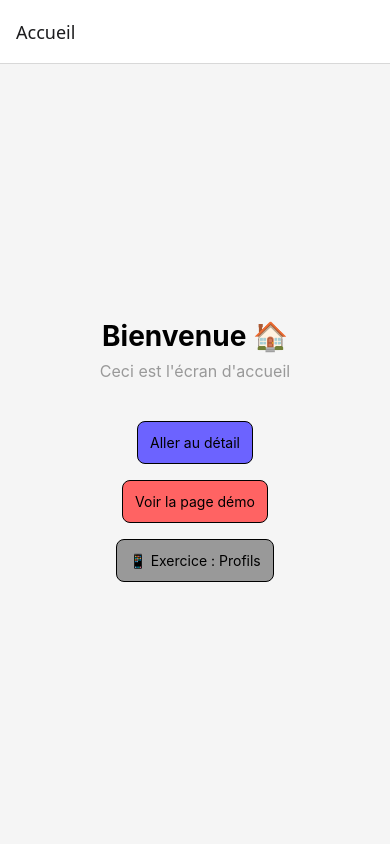
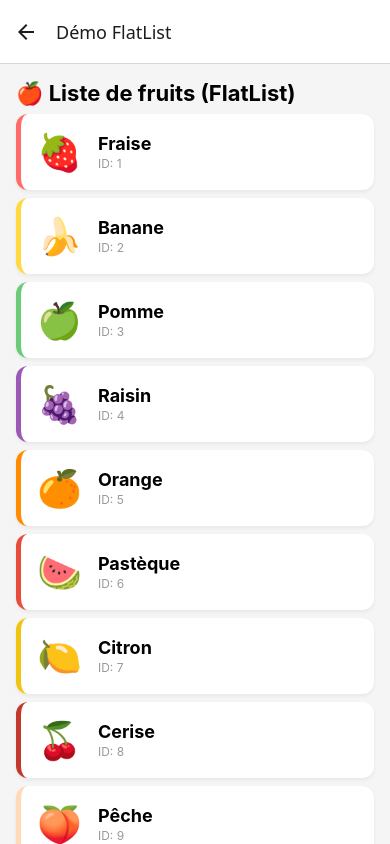
Before and after one commit to samir0067/ynov-learn, a React Native app: screen /FlatListDemo in a window 390 px wide. Built offline with nearby package versions, Linux system fonts and the light colour scheme.

Commit message:
feat(créneau-3): ajout navigation FlatListDemo

```diff
--- a/App.tsx
+++ b/App.tsx
@@ -4,6 +4,7 @@ import { createNativeStackNavigator } from '@react-navigation/native-stack';
 import DetailScreen from './src/screens/DetailScreen';
 import DemoScreen from './src/screens/DemoScreen';
 import ProfileScreen from './src/screens/ProfileScreen';
+import FlatListDemoScreen from './src/screens/FlatListDemoScreen';
 
 const Stack = createNativeStackNavigator();
 
@@ -15,6 +16,11 @@ export default function App() {
         <Stack.Screen name='Detail' component={DetailScreen} options={{ title: "Détail" }} />
         <Stack.Screen name='Demo' component={DemoScreen} options={{ title: "Démo composants" }} />
         <Stack.Screen name='Profile' component={ProfileScreen} options={{ title: "Profils" }} />
+        <Stack.Screen
+          name="FlatListDemo"
+          component={FlatListDemoScreen}
+          options={{ title: "Démo FlatList" }}
+        />
       </Stack.Navigator>
     </NavigationContainer>
   );
--- /dev/null
+++ b/src/screens/FlatListDemoScreen.tsx
@@ -0,0 +1,91 @@
+import { View, Text, Image, FlatList, StyleSheet } from "react-native";
+import { COLORS } from "../constants/colors";
+
+// Nos données : une liste de fruits avec emoji et couleur
+const FRUITS = [
+  { id: "1", name: "Fraise", emoji: "🍓", color: "#FF6B6B" },
+  { id: "2", name: "Banane", emoji: "🍌", color: "#FFD93D" },
+  { id: "3", name: "Pomme", emoji: "🍏", color: "#6BCB77" },
+  { id: "4", name: "Raisin", emoji: "🍇", color: "#9B59B6" },
+  { id: "5", name: "Orange", emoji: "🍊", color: "#FF8C00" },
+  { id: "6", name: "Pastèque", emoji: "🍉", color: "#E74C3C" },
+  { id: "7", name: "Citron", emoji: "🍋", color: "#F1C40F" },
+  { id: "8", name: "Cerise", emoji: "🍒", color: "#C0392B" },
+  { id: "9", name: "Pêche", emoji: "🍑", color: "#FFDAB9" },
+  { id: "10", name: "Kiwi", emoji: "🥝", color: "#2ECC71" },
+  { id: "11", name: "Mangue", emoji: "🥭", color: "#F39C12" },
+  { id: "12", name: "Ananas", emoji: "🍍", color: "#F7DC6F" },
+];
+
+// Le composant qui affiche UN fruit (une ligne de la liste)
+function FruitItem({ fruit }: { fruit: (typeof FRUITS)[0] }) {
+  return (
+    <View style={[styles.fruitCard, { borderLeftColor: fruit.color }]}>
+      <Text style={styles.emoji}>{fruit.emoji}</Text>
+      <View>
+        <Text style={styles.fruitName}>{fruit.name}</Text>
+        <Text style={styles.fruitId}>ID: {fruit.id}</Text>
+      </View>
+    </View>
+  );
+}
+
+export default function FlatListDemoScreen() {
+  return (
+    <View style={styles.screen}>
+      <FlatList
+        data={FRUITS}
+        keyExtractor={(item) => item.id}
+        renderItem={({ item }) => <FruitItem fruit={item} />}
+        ListHeaderComponent={
+          <Text style={styles.header}>🍎 Liste de fruits (FlatList)</Text>
+        }
+        ListFooterComponent={<View style={{ height: 200 }} />}
+        ItemSeparatorComponent={() => <View style={{ height: 8 }} />}
+      />
+    </View>
+  );
+}
+
+const styles = StyleSheet.create({
+  screen: {
+    flex: 1,
+    backgroundColor: COLORS.background,
+  },
+  header: {
+    fontSize: 22,
+    fontWeight: "bold",
+    color: COLORS.black,
+    padding: 16,
+    paddingBottom: 8,
+  },
+  fruitCard: {
+    flexDirection: "row",
+    alignItems: "center",
+    backgroundColor: COLORS.white,
+    marginHorizontal: 16,
+    padding: 16,
+    borderRadius: 12,
+    borderLeftWidth: 5,
+    // Ombre légère
+    shadowColor: COLORS.black,
+    shadowOffset: { width: 0, height: 2 },
+    shadowOpacity: 0.06,
+    shadowRadius: 4,
+    elevation: 2,
+  },
+  emoji: {
+    fontSize: 36,
+    marginRight: 16,
+  },
+  fruitName: {
+    fontSize: 18,
+    fontWeight: "bold",
+    color: COLORS.black,
+  },
+  fruitId: {
+    fontSize: 12,
+    color: COLORS.gray,
+    marginTop: 2,
+  },
+});
--- a/src/screens/HomeScreen.tsx
+++ b/src/screens/HomeScreen.tsx
@@ -22,6 +22,12 @@ export default function HomeScreen({navigation}: Props) {
                 onPress={() => navigation.navigate("Profile")}
                 color={COLORS.gray}
             />
+                  <Text style={styles.sectionTitle}>📗 Créneau 3</Text>
+      <Button
+        label="Démo FlatList"
+        onPress={() => navigation.navigate("FlatListDemo")}
+        color="#2ECC71"
+      />
         </View>
     )
 }
@@ -43,5 +49,13 @@ const styles = StyleSheet.create({
         fontSize: 16,
         color: COLORS.gray,
         marginBottom: 32,
-    }
+    },
+    sectionTitle: {
+        fontSize: 18,
+        fontWeight: "bold",
+        color: COLORS.black,
+        alignSelf: "flex-start",
+        marginTop: 20,
+    marginBottom: 8,
+  },
 })
--- a/src/screens/ProfileScreen.tsx
+++ b/src/screens/ProfileScreen.tsx
@@ -40,44 +40,41 @@ function ProfileCard({ profile }: { profile: (typeof PROFILES)[0] }) {
   return (
     <View style={styles.card}>
 
-      {/* Ce texte disparaîtra quand vous remplirez les TODO */}
-      <Text style={styles.placeholder}>
-        ✏️ Carte de {profile.name} — Remplissez les TODO !
-      </Text>
+      {/* TODO 1 : Afficher l'image de couverture */}
+      <Image source={{ uri: profile.cover }} style={styles.cover} />
 
-      {/* TODO 1 : Afficher l'image de couverture
-          → Composant : Image
-          → source : {{ uri: profile.cover }}
-          → style : styles.cover */}
+      {/* TODO 2 : Afficher l'avatar rond par-dessus la cover */}
+      <View style={styles.avatarContainer}>
+        <Image source={{ uri: profile.avatar }} style={styles.avatar} />
+      </View>
 
+      {/* TODO 3 : Afficher le nom, le titre et la bio */}
+      <View style={styles.info}>
+        <Text style={styles.name}>{profile.name}</Text>
+        <Text style={styles.titleText}>{profile.title}</Text>
+        <Text style={styles.bio}>{profile.bio}</Text>
+      </View>
 
-      {/* TODO 2 : Afficher l'avatar rond par-dessus la cover
-          → D'abord une View avec style={styles.avatarContainer}
-          → Dedans une Image :
-             - source={{ uri: profile.avatar }}
-             - style={styles.avatar} */}
+      {/* TODO 4 : Afficher les 3 statistiques EN LIGNE */}
+      <View style={styles.statsRow}>
+        <View style={styles.stat}>
+          <Text style={styles.statNumber}>{profile.stats.posts}</Text>
+          <Text style={styles.statLabel}>Posts</Text>
+        </View>
+        <View style={styles.stat}>
+          <Text style={styles.statNumber}>{profile.stats.followers}</Text>
+          <Text style={styles.statLabel}>Followers</Text>
+        </View>
+        <View style={styles.stat}>
+          <Text style={styles.statNumber}>{profile.stats.following}</Text>
+          <Text style={styles.statLabel}>Following</Text>
+        </View>
+      </View>
 
-
-      {/* TODO 3 : Afficher le nom, le titre et la bio
-          → Une View avec style={styles.info}
-          → Dedans 3 composants Text :
-             - profile.name  avec style={styles.name}
-             - profile.title avec style={styles.titleText}
-             - profile.bio   avec style={styles.bio} */}
-
-
-      {/* TODO 4 : Afficher les 3 statistiques EN LIGNE
-          → Une View avec style={styles.statsRow}
-          → Dedans 3 blocs identiques (View style={styles.stat}) :
-             - Text style={styles.statNumber} → le chiffre
-             - Text style={styles.statLabel}  → le mot
-          → Valeurs : profile.stats.posts, .followers, .following
-          → Labels : "Posts", "Followers", "Following" */}
-
-
-      {/* TODO 5 : Ajouter le bouton "Suivre"
-          → Une View avec style={styles.buttonContainer}
-          → Dedans : <Button label="Suivre" onPress={() => {}} /> */}
+      {/* TODO 5 : Ajouter le bouton "Suivre" */}
+      <View style={styles.buttonContainer}>
+        <Button label="Suivre" onPress={() => {}} />
+      </View>
 
     </View>
   );
@@ -85,13 +82,12 @@ function ProfileCard({ profile }: { profile: (typeof PROFILES)[0] }) {
 
 export default function ProfileScreen() {
   return (
-    // TODO 6 : Remplacez <View> par <ScrollView> pour pouvoir scroller !
-    <View style={styles.screen}>
+    <ScrollView style={styles.screen}>
       {PROFILES.map((profile) => (
         <ProfileCard key={profile.id} profile={profile} />
       ))}
       <View style={{ height: 40 }} />
-    </View>
+    </ScrollView>
   );
 }
 
@@ -126,13 +122,6 @@ const styles = StyleSheet.create({
     borderRadius: 45,
     borderWidth: 4,
     borderColor: COLORS.white,
-  },
-    placeholder: {
-    padding: 24,
-    textAlign: "center",
-    fontSize: 16,
-    color: COLORS.gray,
-    fontStyle: "italic",
   },
   info: {
     alignItems: "center",
```
